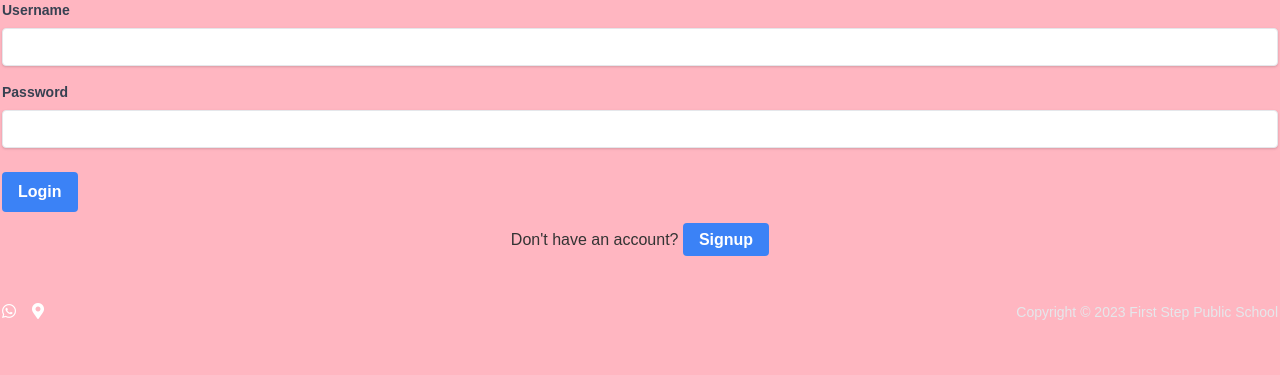
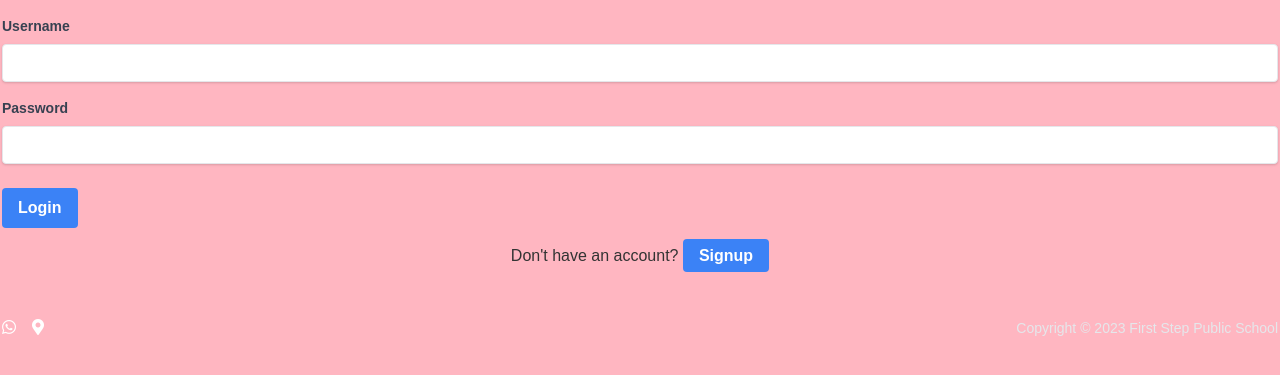
Before and after one commit to bhupenderkumar/firststeppublicschool, a Flask app: page /login in a window 1280 px wide. Shown: the part 122-497 px from the top of the page. Run offline with Flask 2, Linux system fonts and the light colour scheme; parts of the project's set-up code (start-up, migrations or seed data) failed here and were passed over; some libraries are stand-ins or nearby versions.

Commit message:
html changes

```diff
--- a/templates/login.html
+++ b/templates/login.html
@@ -16,7 +16,7 @@
 <div>
     <div>
             <form method="POST">
-                <div class="mb-4">
+                <div class="mb-4 mt-4">
                     <label for="username" class="block text-gray-700 text-sm font-bold mb-2">Username</label>
                     <input type="text" id="username" name="username" required
                         class="shadow appearance-none border rounded w-full py-2 px-3 text-gray-700 leading-tight focus:outline-none focus:shadow-outline">
--- a/templates/signup.html
+++ b/templates/signup.html
@@ -113,10 +113,7 @@
             var emergency = document.getElementById('emergencyContactNumber').value;
 
             // Check if numbers are unique
-            if (primary === secondary || primary === emergency || secondary === emergency) {
-                alert('Primary, Secondary, and Emergency numbers must be unique.');
-                return false;
-            }
+
 
             // Check if numbers are 10 digits
             var tenDigitRegex = /^\d{10}$/;
```
